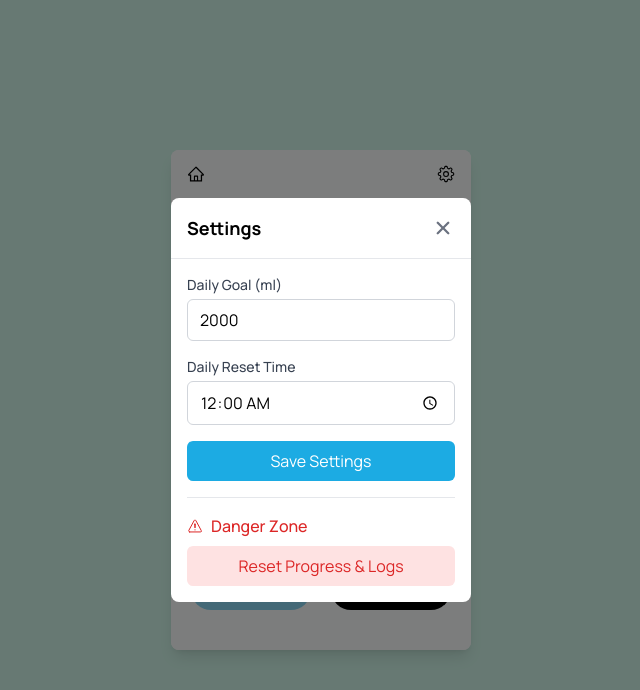
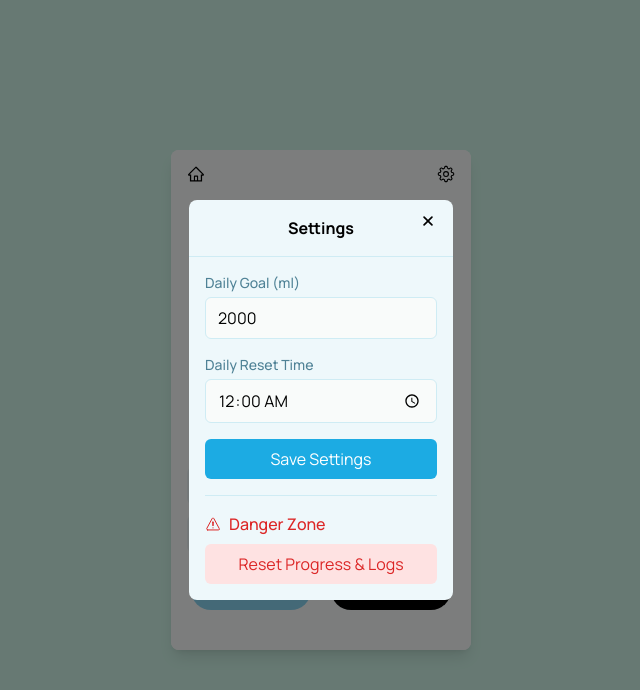
Before and after one commit to seanverano/reboost, a React (Vite) app: page / in a window 1280 px wide. Both pictures are taken after a click on the button 771 px from the left and 174 px from the top of the page. Shown: the top 690 px of the page, without its empty margins (319-959 px from the left). Built offline with nearby package versions, Linux system fonts and the light colour scheme.

Commit message:
Fix settings modal UI bugs and refactor components for better structure and readability

```diff
--- a/src/components/drink_features/DrinkModal.jsx
+++ b/src/components/drink_features/DrinkModal.jsx
@@ -6,10 +6,12 @@ const DrinkModal = ({ show, onClose, children }) => {
   return (
     <div className="fixed inset-0 bg-[#000000] bg-opacity-50 flex justify-center items-center">
       <div className="bg-transparent rounded-lg p-6 w-[280px] relative">
-        <button onClick={onClose} className="absolute right-9 top-9">
-          <IoClose className="text-[#000000] hover:text-[#1CABE3] text-lg" />
-        </button>
-        {children}
+        <div className="flex flex-col justify-center h-[400px] w-[280px] items-center font-manrope font-medium bg-[#EEF8FB] rounded-lg">
+          <button onClick={onClose} className="absolute right-9 top-9">
+            <IoClose className="text-[#000000] hover:text-[#1CABE3] text-lg" />
+          </button>
+          {children}
+        </div>
       </div>
     </div>
   );
--- a/src/components/drink_features/DrinkSettings.jsx
+++ b/src/components/drink_features/DrinkSettings.jsx
@@ -0,0 +1,120 @@
+import React, { useState } from "react";
+import { IoWarningOutline } from "react-icons/io5";
+import { IoClose } from "react-icons/io5";
+
+const DrinkSettings = ({ show, onClose, onSaveSettings, currentSettings }) => {
+  const [dailyGoal, setDailyGoal] = useState(
+    currentSettings?.dailyGoal || 2000
+  );
+  const [resetHour, setResetHour] = useState(
+    currentSettings?.resetHour || "00:00"
+  );
+  const [showResetConfirm, setShowResetConfirm] = useState(false);
+
+  const handleSave = () => {
+    onSaveSettings({
+      dailyGoal: parseInt(dailyGoal),
+      resetHour,
+    });
+    onClose();
+  };
+
+  const handleReset = () => {
+    localStorage.removeItem("drinkLogs");
+    localStorage.removeItem("totalVolume");
+    window.location.reload();
+  };
+
+  if (!show) return null;
+
+  return (
+    <div className="fixed inset-0 bg-[#000000] bg-opacity-50 flex justify-center items-center z-50">
+      <div className="bg-transparent rounded-lg p-2 w-[320px] relative">
+        <button onClick={onClose} className="absolute right-11 top-5">
+          <IoClose className="text-[#000000] hover:text-[#1CABE3] text-lg" />
+        </button>
+
+        <div className="mx-5 bg-[#EEF8FB] rounded-lg font-manrope">
+          <div className="flex-none p-4 border-b border-[#CFECF4] w-full">
+            <h2 className="text-[#000000] text-center text-base font-bold leading-normal">
+              Settings
+            </h2>
+          </div>
+
+          <div className="p-4 space-y-4">
+            <div>
+              <label className="block text-sm font-medium text-[#4f8296] mb-1">
+                Daily Goal (ml)
+              </label>
+              <input
+                type="number"
+                value={dailyGoal}
+                onChange={(e) => setDailyGoal(e.target.value)}
+                className="w-full px-3 py-2 border border-[#CFECF4] rounded-md focus:outline-none focus:ring-2 focus:ring-[#1CABE3] bg-[#F9FBFA]"
+                min="500"
+                max="5000"
+                step="100"
+              />
+            </div>
+
+            <div>
+              <label className="block text-sm font-medium text-[#4f8296] mb-1">
+                Daily Reset Time
+              </label>
+              <input
+                type="time"
+                value={resetHour}
+                onChange={(e) => setResetHour(e.target.value)}
+                className="w-full px-3 py-2 border border-[#CFECF4] rounded-md focus:outline-none focus:ring-2 focus:ring-[#1CABE3] bg-[#F9FBFA]"
+              />
+            </div>
+
+            <button
+              onClick={handleSave}
+              className="w-full bg-[#1CABE3] text-white py-2 rounded-md hover:bg-[#1CABE3]/90 transition-colors"
+            >
+              Save Settings
+            </button>
+
+            <div className="mt-6 pt-4 border-t border-[#CFECF4]">
+              <h3 className="text-red-600 font-medium mb-2 flex items-center gap-2">
+                <IoWarningOutline /> Danger Zone
+              </h3>
+
+              {!showResetConfirm ? (
+                <button
+                  onClick={() => setShowResetConfirm(true)}
+                  className="w-full bg-red-100 text-red-600 py-2 rounded-md hover:bg-red-200 transition-colors"
+                >
+                  Reset Progress & Logs
+                </button>
+              ) : (
+                <div className="space-y-2">
+                  <p className="text-sm text-[#4f8296]">
+                    Are you sure? This cannot be undone.
+                  </p>
+                  <div className="flex gap-2">
+                    <button
+                      onClick={() => setShowResetConfirm(false)}
+                      className="flex-1 bg-[#F9FBFA] text-[#4f8296] py-2 rounded-md hover:bg-[#CFECF4] transition-colors"
+                    >
+                      Cancel
+                    </button>
+                    <button
+                      onClick={handleReset}
+                      className="flex-1 bg-red-600 text-white py-2 rounded-md hover:bg-red-700 transition-colors"
+                    >
+                      Reset
+                    </button>
+                  </div>
+                </div>
+              )}
+            </div>
+          </div>
+        </div>
+      </div>
+    </div>
+  );
+};
+
+export default DrinkSettings;
--- a/src/components/drink_features/DrinkSettingsModal.jsx
+++ b/src/components/drink_features/DrinkSettingsModal.jsx
@@ -1,123 +1,31 @@
 import React, { useState } from "react";
-import { IoWarningOutline } from "react-icons/io5";
-import { IoClose } from "react-icons/io5";
+import { GoGear } from "react-icons/go";
+import DrinkSettings from "./DrinkSettings";
 
-const DrinkSettingsModal = ({
-  show,
-  onClose,
-  onSaveSettings,
-  currentSettings,
-}) => {
-  const [dailyGoal, setDailyGoal] = useState(
-    currentSettings?.dailyGoal || 2000
-  );
-  const [resetHour, setResetHour] = useState(
-    currentSettings?.resetHour || "00:00"
-  );
-  const [showResetConfirm, setShowResetConfirm] = useState(false);
+const DrinkSettingsButton = ({ currentSettings, onSaveSettings }) => {
+  const [showModal, setShowModal] = useState(false);
 
-  const handleSave = () => {
-    onSaveSettings({
-      dailyGoal: parseInt(dailyGoal),
-      resetHour,
-    });
-    onClose();
-  };
-
-  const handleReset = () => {
-    localStorage.removeItem("drinkLogs");
-    localStorage.removeItem("totalVolume");
-    window.location.reload();
-  };
-
-  if (!show) return null;
+  const openModal = () => setShowModal(true);
+  const closeModal = () => setShowModal(false);
 
   return (
-    <div className="fixed inset-0 bg-black bg-opacity-50 flex items-center justify-center z-50">
-      <div className="bg-white rounded-lg w-[300px] font-manrope">
-        <div className="flex justify-between items-center p-4 border-b border-gray-200">
-          <h2 className="text-lg font-bold">Settings</h2>
-          <button
-            onClick={onClose}
-            className="text-gray-500 hover:text-gray-700"
-          >
-            <IoClose size={24} />
-          </button>
+    <div className="flex w-14 items-center justify-end">
+      <button
+        onClick={openModal}
+        className="flex cursor-pointer items-center justify-center rounded-full h-4 bg-transparent text-[#000000] gap-2 font-bold leading-normal tracking-[0.015em] p-0"
+      >
+        <div className="text-[#000000] mr-3 hover:text-[#1CABE3] text-lg">
+          <GoGear />
         </div>
-
-        <div className="p-4 space-y-4">
-          <div>
-            <label className="block text-sm font-medium text-gray-700 mb-1">
-              Daily Goal (ml)
-            </label>
-            <input
-              type="number"
-              value={dailyGoal}
-              onChange={(e) => setDailyGoal(e.target.value)}
-              className="w-full px-3 py-2 border border-gray-300 rounded-md focus:outline-none focus:ring-2 focus:ring-[#1CABE3]"
-              min="500"
-              max="5000"
-              step="100"
-            />
-          </div>
-
-          <div>
-            <label className="block text-sm font-medium text-gray-700 mb-1">
-              Daily Reset Time
-            </label>
-            <input
-              type="time"
-              value={resetHour}
-              onChange={(e) => setResetHour(e.target.value)}
-              className="w-full px-3 py-2 border border-gray-300 rounded-md focus:outline-none focus:ring-2 focus:ring-[#1CABE3]"
-            />
-          </div>
-
-          <button
-            onClick={handleSave}
-            className="w-full bg-[#1CABE3] text-white py-2 rounded-md hover:bg-[#1CABE3]/90 transition-colors"
-          >
-            Save Settings
-          </button>
-
-          <div className="mt-6 pt-4 border-t border-gray-200">
-            <h3 className="text-red-600 font-medium mb-2 flex items-center gap-2">
-              <IoWarningOutline /> Danger Zone
-            </h3>
-
-            {!showResetConfirm ? (
-              <button
-                onClick={() => setShowResetConfirm(true)}
-                className="w-full bg-red-100 text-red-600 py-2 rounded-md hover:bg-red-200 transition-colors"
-              >
-                Reset Progress & Logs
-              </button>
-            ) : (
-              <div className="space-y-2">
-                <p className="text-sm text-gray-600">
-                  Are you sure? This cannot be undone.
-                </p>
-                <div className="flex gap-2">
-                  <button
-                    onClick={() => setShowResetConfirm(false)}
-                    className="flex-1 bg-gray-100 text-gray-600 py-2 rounded-md hover:bg-gray-200 transition-colors"
-                  >
-                    Cancel
-                  </button>
-                  <button
-                    onClick={handleReset}
-                    className="flex-1 bg-red-600 text-white py-2 rounded-md hover:bg-red-700 transition-colors"
-                  >
-                    Reset
-                  </button>
-                </div>
-              </div>
-            )}
-          </div>
-        </div>
-      </div>
+      </button>
+      <DrinkSettings
+        show={showModal}
+        onClose={closeModal}
+        onSaveSettings={onSaveSettings}
+        currentSettings={currentSettings}
+      />
     </div>
   );
 };
 
-export default DrinkSettingsModal;
+export default DrinkSettingsButton;
--- a/src/pages/DrinkPage.jsx
+++ b/src/pages/DrinkPage.jsx
@@ -1,10 +1,9 @@
 import React, { useState, useEffect } from "react";
-import { GoGear } from "react-icons/go";
 import { AiOutlineHome } from "react-icons/ai";
 import DrinkVolume from "../components/drink_features/DrinkVolume";
 import DrinkType from "../components/drink_features/DrinkType";
 import DrinkLogs from "../components/drink_features/DrinkLogs";
-import DrinkSettingsModal from "../components/drink_features/DrinkSettingsModal";
+import DrinkSettingsButton from "../components/drink_features/DrinkSettingsModal";
 import confetti from "canvas-confetti";
 
 const DrinkPage = () => {
@@ -107,25 +106,7 @@ const DrinkPage = () => {
               <AiOutlineHome />
             </div>
           </button>
-          <div className="flex w-14 items-center justify-end">
-            <button
-              onClick={() => setShowSettings(true)}
-              className="flex cursor-pointer items-center justify-center rounded-full h-4 bg-transparent text-[#000000] gap-2 font-bold leading-normal tracking-[0.015em] p-0"
-            >
-              <div className="text-[#000000] mr-3 hover:text-[#1CABE3] text-lg">
-                <GoGear />
-              </div>
-            </button>
-            <DrinkSettingsModal
-              show={showSettings}
-              onClose={() => setShowSettings(false)}
-              onSaveSettings={handleSaveSettings}
-              currentSettings={{
-                dailyGoal,
-                resetHour,
-              }}
-            />
-          </div>
+          <DrinkSettingsButton />
         </div>
 
         <h1 className="mt-2 text-center text-[#000000] font-bold text-[lg] leading-tight tracking-[-0.015em]">
```
